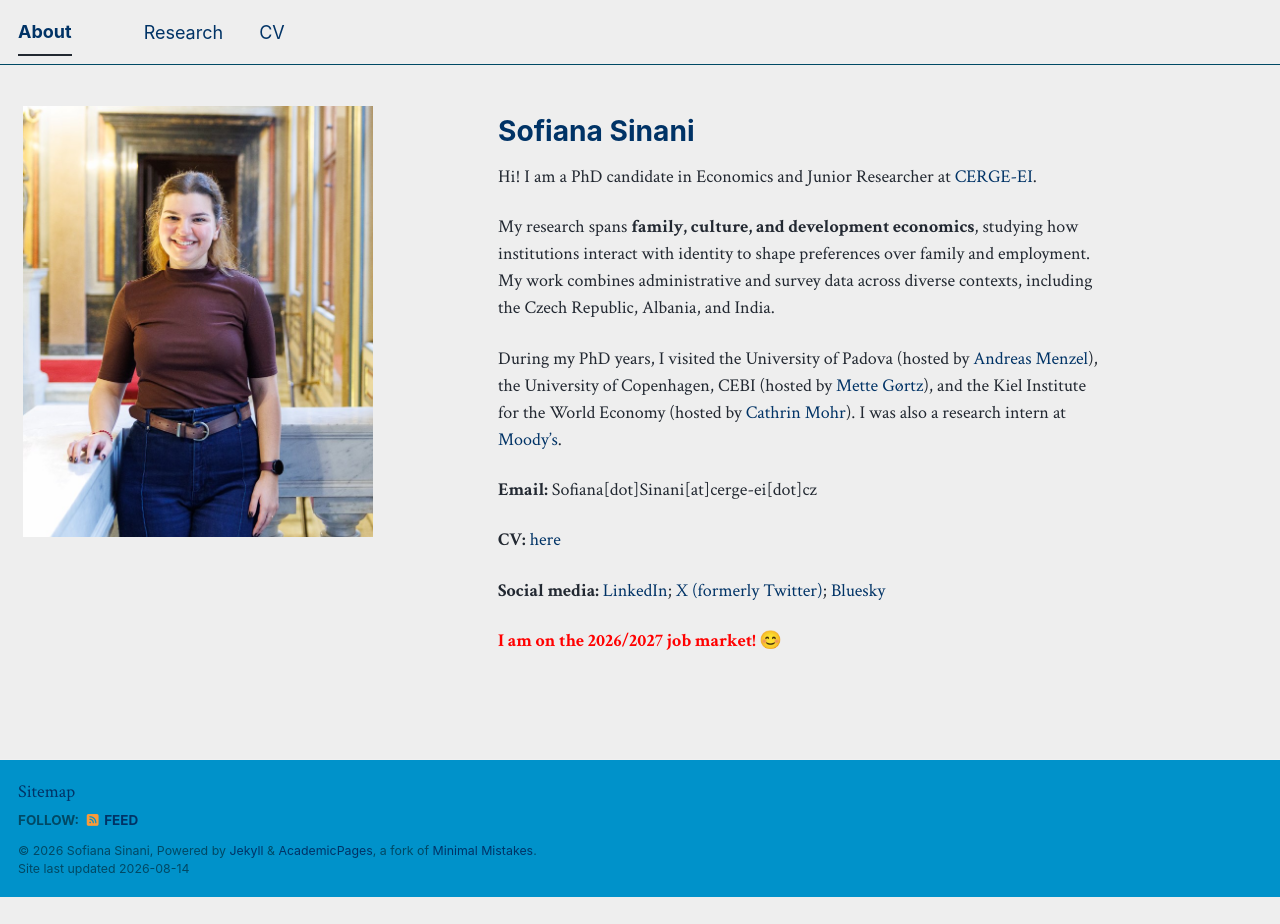
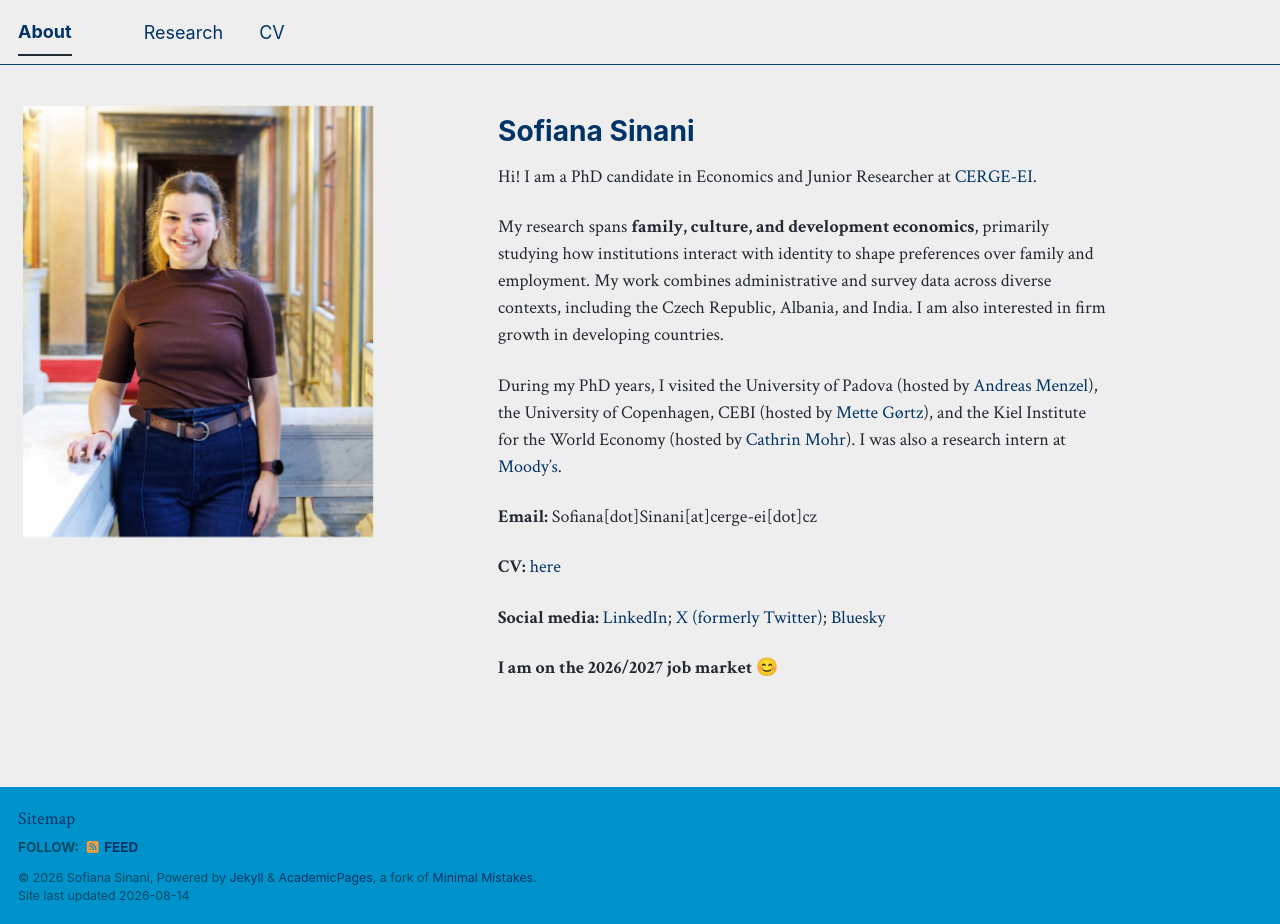
Before and after one commit to sofianasinani/sofianasinani.github.io, a Jekyll site: the page built from _pages/about.md, in a window 1280 px wide and 924 px high. Built offline with Jekyll 4.4.1, drawn with Linux system fonts in a browser that asks for light colours; a script bundle is joined from its source files by our own code; library files that are not in the unit come from our copies.

Commit message:
Update about.md

```diff
--- a/_pages/about.md
+++ b/_pages/about.md
@@ -10,7 +10,7 @@ redirect_from:
 
 Hi! I am a PhD candidate in Economics and Junior Researcher at [CERGE-EI](https://www.cerge-ei.cz/).
 
-My research spans **family, culture, and development economics**, studying how institutions interact with identity to shape preferences over family and employment. My work combines administrative and survey data across diverse contexts, including the Czech Republic, Albania, and India.
+My research spans **family, culture, and development economics**, primarily studying how institutions interact with identity to shape preferences over family and employment. My work combines administrative and survey data across diverse contexts, including the Czech Republic, Albania, and India. I am also interested in firm growth in developing countries.
 
 During my PhD years, I visited the University of Padova (hosted by [Andreas Menzel](https://sites.google.com/view/andreasmenzel/home)), the University of Copenhagen, CEBI (hosted by [Mette Gørtz](https://web.econ.ku.dk/gortz/)), and the Kiel Institute for the World Economy (hosted by [Cathrin Mohr](https://sites.google.com/view/cathrinmohr/home)). I was also a research intern at [Moody's](https://www.moodys.com/).
 
@@ -22,4 +22,4 @@ During my PhD years, I visited the University of Padova (hosted by [Andreas Menz
 
 **Social media:** [LinkedIn](https://www.linkedin.com/in/sofiana-sinani/); [X (formerly Twitter)](https://x.com/SofianaSinani); [Bluesky](https://bsky.app/profile/sofianasinani.bsky.social)
 
-<span style="color: red; font-weight: bold;">I am on the 2026/2027 job market! 😊</span>
+<span style="font-weight: bold;">I am on the 2026/2027 job market  😊</span>
```
